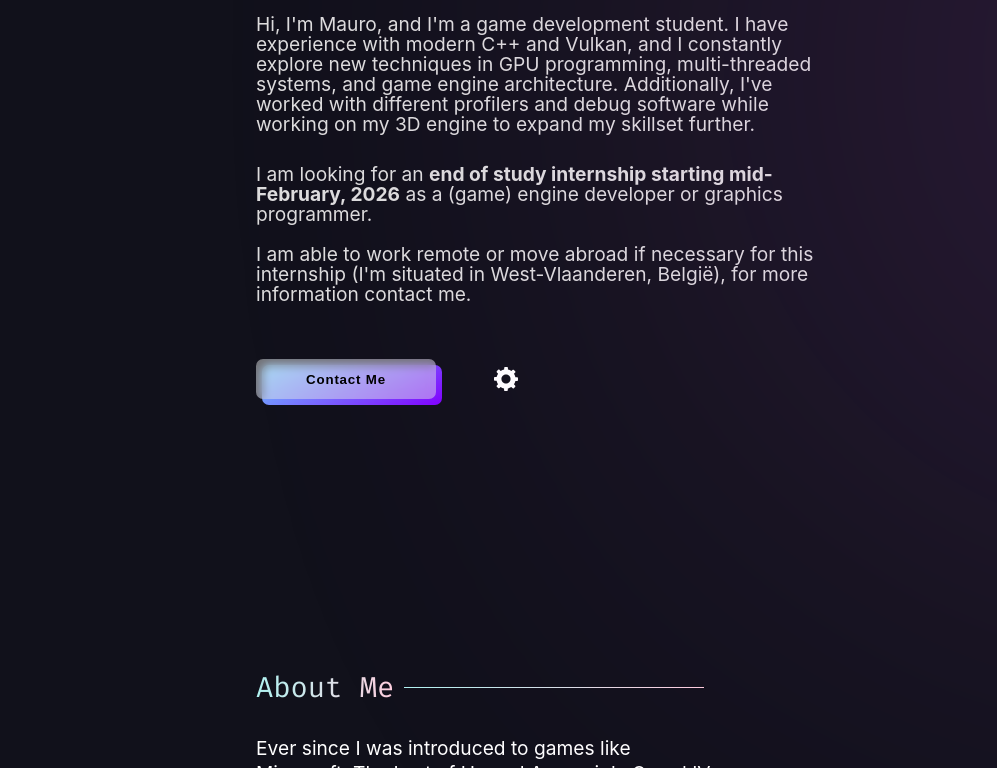
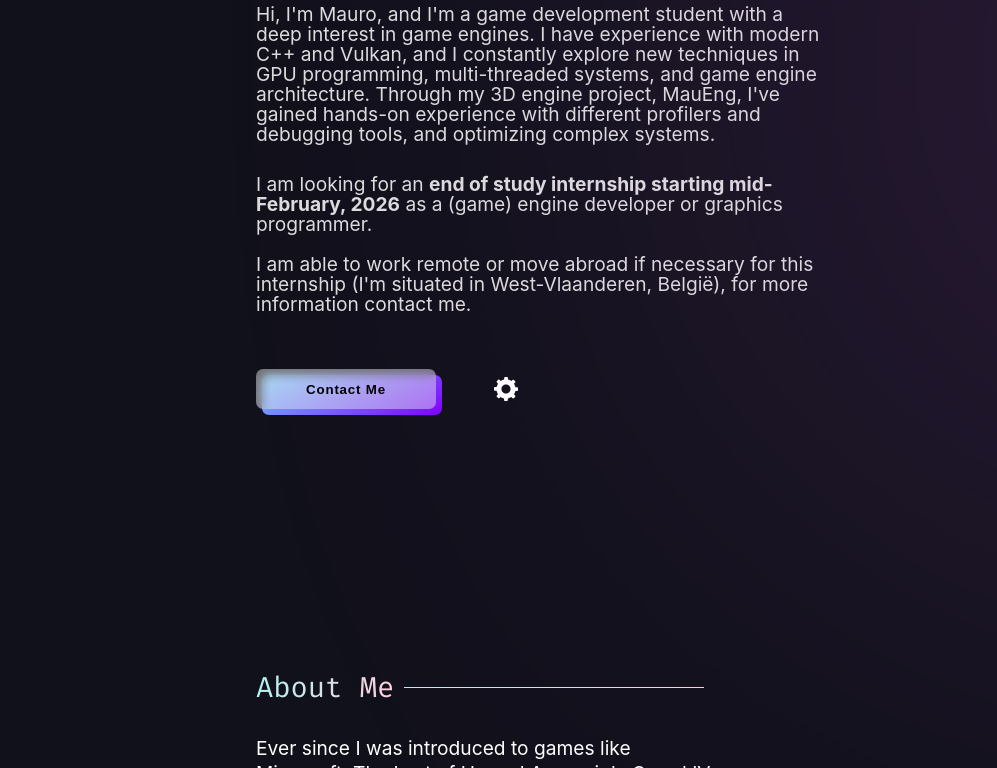
Before and after one commit to MauroDeryckere/MauroDeryckere.github.io, a plain HTML site: page index.html in a window 1280 px wide. Shown: the part 332-1100 px from the top of the page, without its empty margins (0-997 px from the left). Drawn offline with nearby package versions, Linux system fonts and the light colour scheme; a web font is replaced by a local one.

Commit message:
Update index.html

```diff
--- a/index.html
+++ b/index.html
@@ -168,8 +168,7 @@
           </div>
         </article>
         <p id="info-para" data-aos="fade-up" data-aos-delay="600">
-          Hi, I'm Mauro, and I'm a game development student. I have experience with modern C++ and Vulkan, and I constantly explore new techniques in GPU programming, multi-threaded systems, and game engine architecture. Additionally, I've worked with different profilers and debug software while working on my 3D engine to expand my skillset further.
-        </p>
+          Hi, I'm Mauro, and I'm a game development student with a deep interest in game engines. I have experience with modern C++ and Vulkan, and I constantly explore new techniques in GPU programming, multi-threaded systems, and game engine architecture. Through my 3D engine project, MauEng, I've gained hands-on experience with different profilers and debugging tools, and optimizing complex systems.</p>
         <p id="info-para" data-aos="fade-up" data-aos-delay="600">
           I am looking for an <b>end of study internship starting mid-February, 2026</b> as a (game) engine developer or graphics programmer. </br></br>I am able to work remote or move abroad if necessary for this internship (I'm situated in West-Vlaanderen, België), for more information contact me.
         </p>
```
